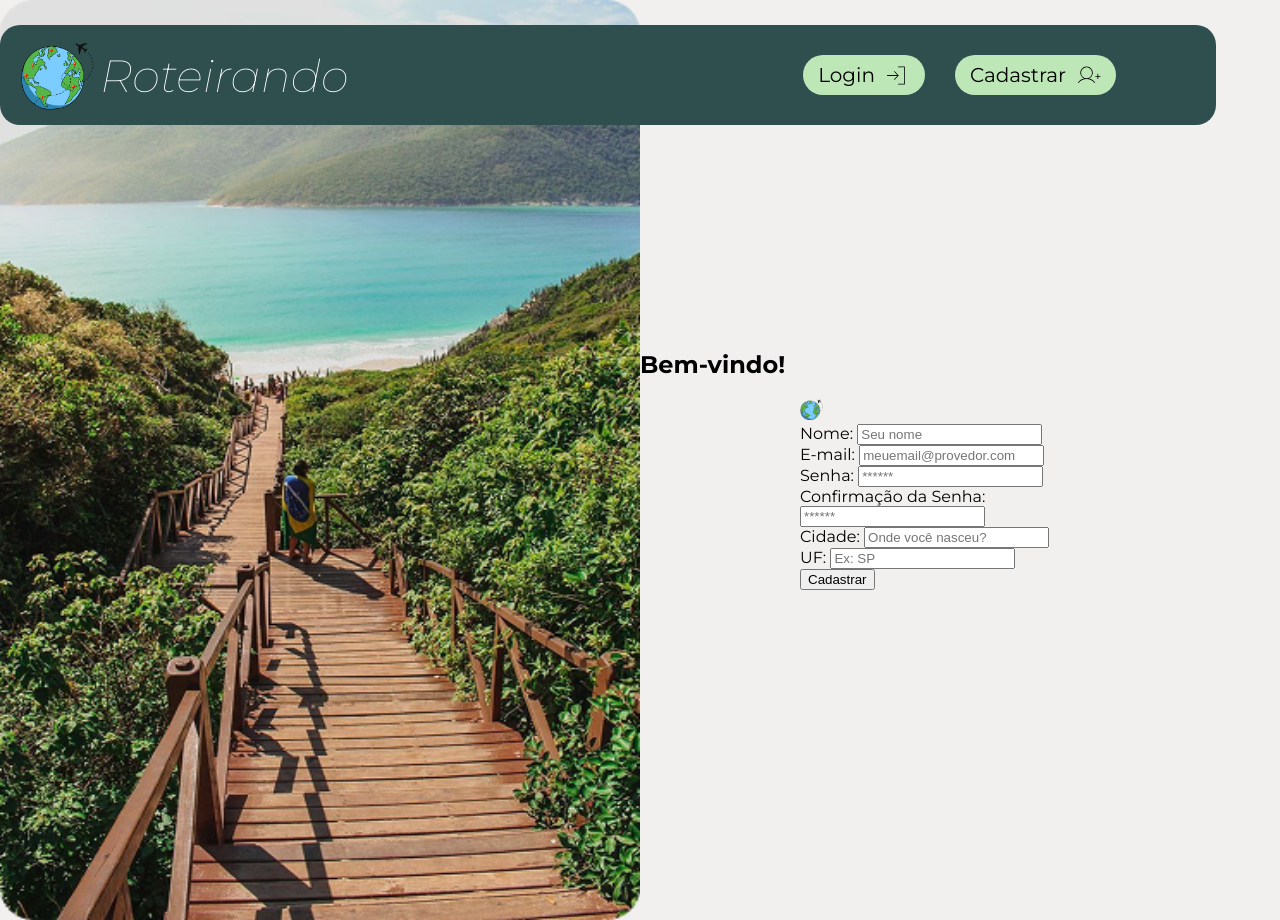
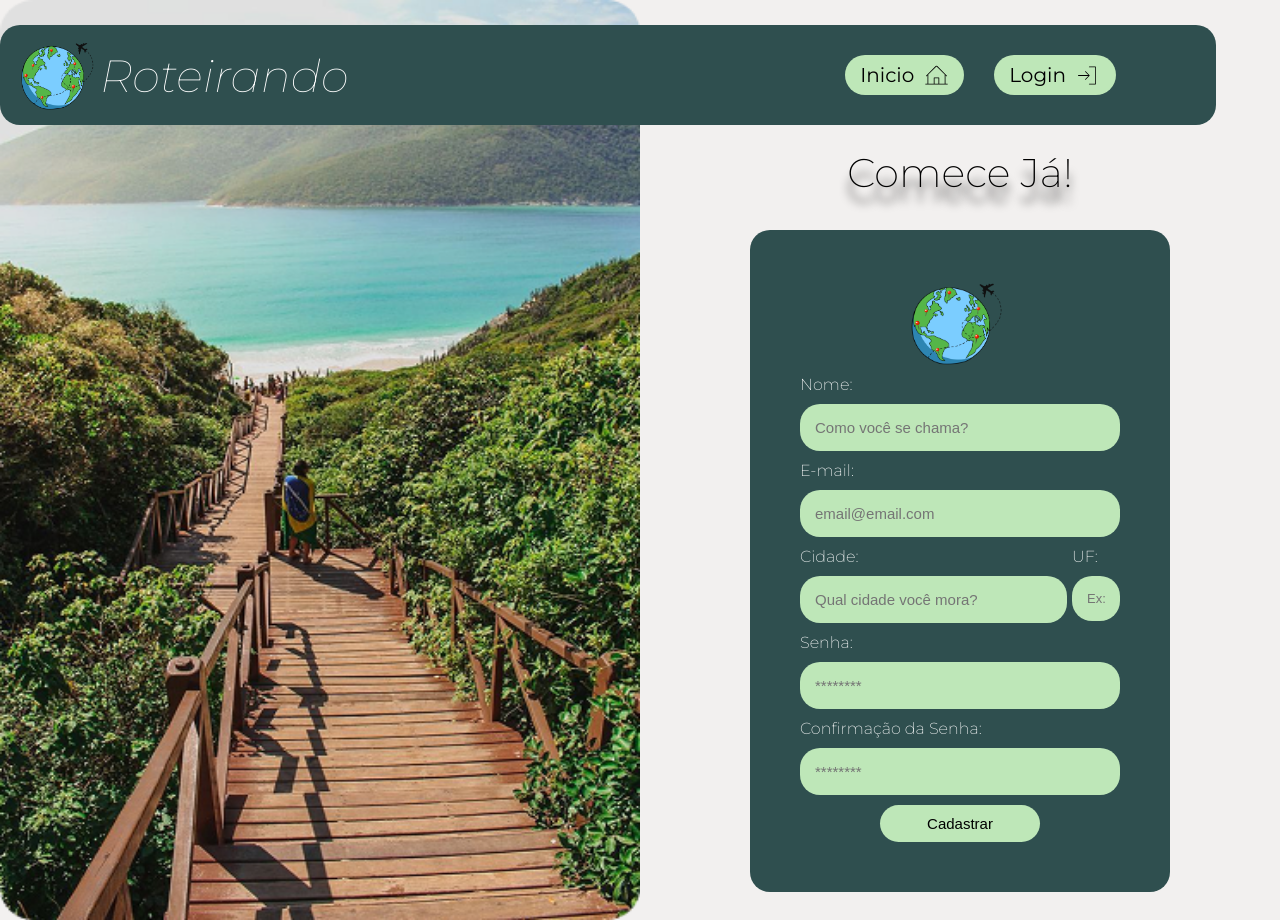
Before and after one commit to Caiqe/projeto-individual-sptech, a website: page public/cadastro.html in a window 1280 px wide. Drawn offline with Linux system fonts and the light colour scheme; no server answers.

Commit message:
Estilizando página cadastro

```diff
--- a/public/cadastro.html
+++ b/public/cadastro.html
@@ -21,23 +21,23 @@
         <img src="./assets/icon/logoSite.png" alt="Logo Site" />
         <h2 class="nome-site">Roteirando</h2>
       </div>
-      <ul id="navbar">
+      <ul id="navbar" on>
+        <a class="button-navbar" href="./index.html">
+          <li class="content-button">
+            Inicio
+            <img
+              class="icon-navbar"
+              src="./assets/imgs/icons/house-line-thin.svg"
+              alt="icon login"
+            />
+          </li>
+        </a>
         <a class="button-navbar" href="./login.html">
           <li class="content-button">
             Login
             <img
               class="icon-navbar"
               src="./assets/imgs/icons/login.svg"
-              alt="icon login"
-            />
-          </li>
-        </a>
-        <a class="button-navbar" href="./cadastro.html">
-          <li class="content-button">
-            Cadastrar
-            <img
-              class="icon-navbar"
-              src="./assets/imgs/icons/user-plus.svg"
               alt="icon cadastrar"
             />
           </li>
@@ -55,7 +55,7 @@
     <div class="container">
       <img src="assets/imgs/imgCallToAction1.png" alt="" id="img-metade-tela" style="height: 920px; width: 50%;">
       <div class="card card-cadastro">
-        <h2>Bem-vindo!</h2>
+        <h2 id="titulo">Comece Já!</h2>
 
         <div class="formulario">
           <!--
@@ -63,31 +63,33 @@
                          Assim que inserir vá para o script abaixo.
                      -->
 
-          <img src="./assets/icon/logoSite.png" style="width: 25px;">
+          <img src="./assets/icon/logoSite.png"  style="width: 100px; justify-self: center; align-self: center; ">
 
           <div class="campo">
             <span>Nome:</span>
-            <input id="nome_input" type="text" placeholder="Seu nome" />
+            <input id="nome_input" type="text" placeholder="Como você se chama?" />
           </div>
           <div class="campo">
             <span>E-mail:</span>
-            <input id="email_input" type="text" placeholder="meuemail@provedor.com" />
+            <input id="email_input" type="text" placeholder="email@email.com" />
+          </div>
+          <div id="campo-origem">
+            <div class="campo cidade">
+            <span>Cidade:</span>
+            <input id="cidade_input" type="text" placeholder="Qual cidade você mora?" />
+          </div>
+          <div class="campo uf">
+            <span>UF:</span>
+            <input id="uf_input" type="text" placeholder="Ex: SP" />
+          </div>
           </div>
           <div class="campo">
             <span>Senha:</span>
-            <input id="senha_input" type="password" placeholder="******" />
+            <input id="senha_input" type="password" placeholder="********" />
           </div>
           <div class="campo">
             <span>Confirmação da Senha:</span>
-            <input id="confirmacao_senha_input" type="password" placeholder="******" />
-          </div>
-          <div class="campo">
-            <span>Cidade:</span>
-            <input id="cidade_input" type="text" placeholder="Onde você nasceu?" />
-          </div>
-          <div class="campo">
-            <span>UF:</span>
-            <input id="uf_input" type="text" placeholder="Ex: SP" />
+            <input id="confirmacao_senha_input" type="password" placeholder="********" />
           </div>
           <button class="botao" onclick="cadastrar()">Cadastrar</button>
         </div>
--- a/public/css/cadastro.css
+++ b/public/css/cadastro.css
@@ -87,9 +87,77 @@ header{
     display: flex;
     flex-direction: row;
 }
+#titulo{
+    font-size: 40px;
+    font-weight: 200;
+    justify-self: center;
+    align-self: center;
+    margin-top: 120px;
+    text-shadow: #000000 0px 15px 10px;
+}
 .formulario, .card{
     width: 50%;
     justify-self: center;
     align-self: center;
+}
+.formulario{
+    display: flex;
+    flex-direction: column;
+    gap: 10px;
+    padding: 50px;
+    border-radius: 20px;
+    background-color: #2F4F4F;
+}
+.campo{
+    display: flex;
+    flex-direction: column;
+    gap: 10px;
+    color: white
+;
+    font-weight: 200;
+}
+#campo-origem{
+    display: flex;
+    flex-direction: row;
+    gap: 5px;
+}
+.uf{
+    width: 15%;
+}
+.cidade{
+    width: 85%;
+}
+.logo{
+    width: 40px;
+}
 
+
+input{
+    padding: 15px;
+    border-radius: 20px;
+    background-color: #BEE7B8;
+    border: none;
+    font-size: 15px;
+    color: black;
 }
+.botao{
+    justify-self: center;
+    align-self: center;
+    border-radius: 20px;
+    background-color: #BEE7B8;
+    border: none;
+    color: black;
+    width: 50%;
+    padding: 10px;
+    font-size: 15px;
+}
+.botao:hover{
+    transition: 0.5s;
+    background-color: #2F4F4F;
+    color: #BEE7B8;
+    border: solid 2px #BEE7B8;
+    cursor: pointer;
+}
+.uf input{
+    font-size: 13px;
+}
```
Also changed, not shown: public/assets/imgs/icons/house-line-thin.svg (added).
